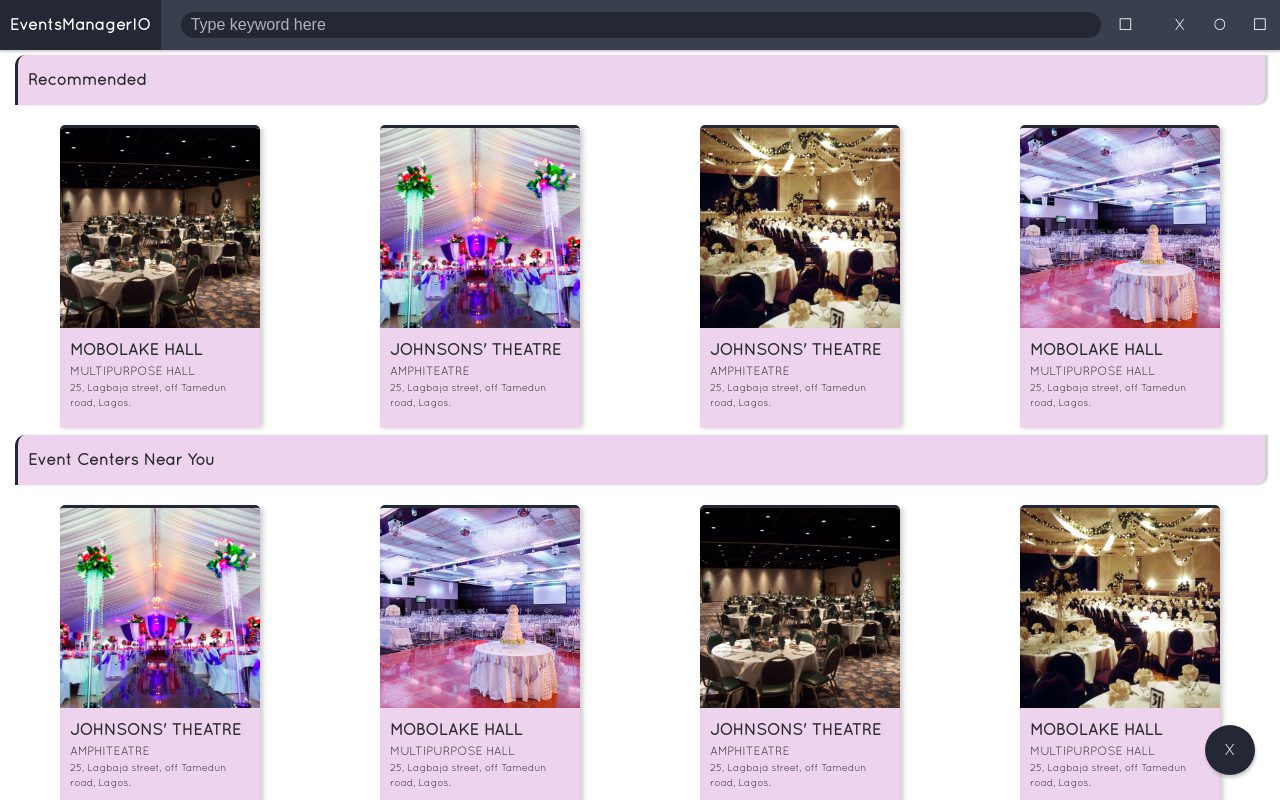
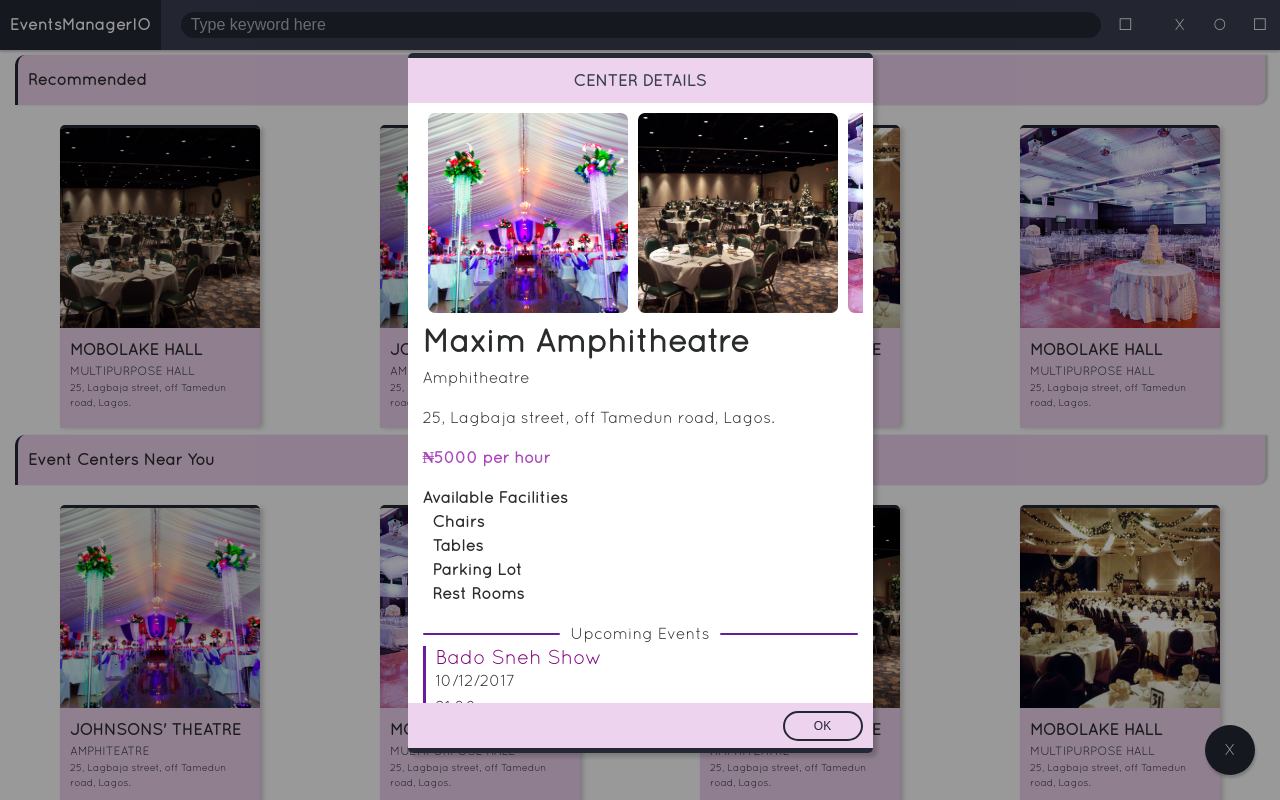
Before and after one commit to appcypher/events-manager-io, a website: page template/discover.html in a window 1280 px wide. Both pictures are taken after a click on the element 160 px from the left and 275 px from the top of the page. Shown: the top 800 px of the page. Drawn offline with nearby package versions, Linux system fonts and the light colour scheme; files that its build step writes are made by us from their sources.

Commit message:
Improve View modal

```diff
--- a/template/discover.html
+++ b/template/discover.html
@@ -317,7 +317,41 @@
         </div>
       </div>
     </div>
-
+    <!-- View Center Modal -->
+    <div id="view-center-modal" class="io-modal hide">
+      <div class="io-modal-body">
+        <div class="io-header">CENTER DETAILS</div>
+        <div class="io-body io-overflow">
+          <div class="io-img-hgroup"><img src="images/center2.jpg"><img src="images/center1.jpg"><img src="images/center4.jpg"><img src="images/center3.jpg"></div>
+          <div class="io-content">
+            <h2>Maxim Amphitheatre </h2>
+            <p>Amphitheatre</p>
+            <p>25, Lagbaja street, off Tamedun road, Lagos.</p>
+            <p class="io-price">₦5000 per hour</p>
+            <ul class="io-list">Available Facilities
+              <li>Chairs</li>
+              <li>Tables</li>
+              <li>Parking Lot</li>
+              <li>Rest Rooms </li>
+            </ul>
+            <div class="io-divider-text"><span class="io-divider"></span><span class="io-text">Upcoming Events </span><span class="io-divider"></span></div>
+            <div class="io-event">
+              <h5>Bado Sneh Show </h5>
+              <p>10/12/2017 </p>
+              <p>21:00 </p>
+            </div>
+            <div class="io-event">
+              <h5>Lafta Fest</h5>
+              <p>10/12/2017 </p>
+              <p>22:00 </p>
+            </div>
+          </div>
+        </div>
+        <div class="io-footer">
+          <button id="view-center-ok" class="io-submit-btn io-sm">OK </button>
+        </div>
+      </div>
+    </div>
     <!-- Add Event Modal -->
     <div id="add-event-modal" class="io-modal hide">
       <div class="io-modal-body">
```
